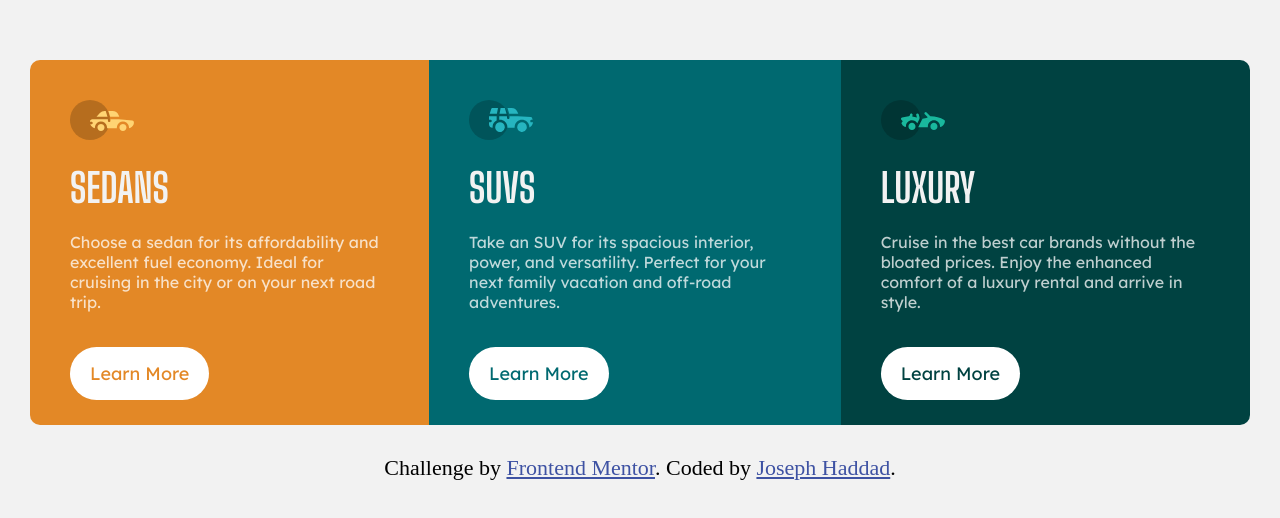
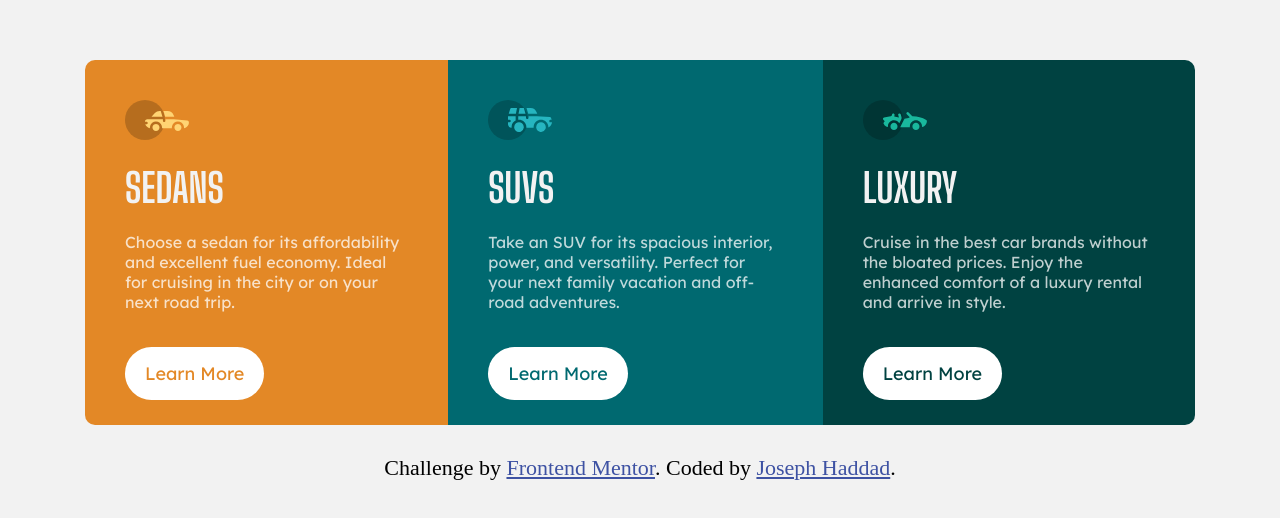
Before and after one commit to joehaddad1000/3-column-preview-card-component, a plain HTML site: page index.html in a window 1280 px wide. Shown: the part 130-648 px from the top of the page. Drawn offline with Linux system fonts and the light colour scheme.

Commit message:
fixed the max width and added articles

```diff
--- a/containers.css
+++ b/containers.css
@@ -1,5 +1,5 @@
 .container {
-  max-width: 100%;
+  max-width: 1110px;
   margin: 40px;
   display: flexbox;
   flex-direction: column;
--- a/index.html
+++ b/index.html
@@ -20,7 +20,7 @@
 
   <main>
     <div class="container">
-      <div class="sedans">
+      <article class="sedans">
         <img src="/images/icon-sedans.svg" alt="sedans">
         <h1>SEDANS</h1>
         <p> Choose a sedan for its affordability and excellent fuel economy. Ideal for cruising in the city or on your next road trip.
@@ -28,8 +28,8 @@
         <a class="link" href="#">
           Learn More
         </a>
-      </div>
-      <div class="suvs">
+      </article>
+      <article class="suvs">
         <img src="/images/icon-suvs.svg" alt="suvs">
         <h1>SUVS</h1>
         <p> Take an SUV for its spacious interior, power, and versatility. Perfect for your next family vacation and off-road adventures.
@@ -37,8 +37,8 @@
         <a class="link" href="#">
           Learn More
         </a>
-      </div>
-      <div class="luxury">
+      </article>
+      <article class="luxury">
         <img src="/images/icon-luxury.svg" alt="luxury">
         <h1>LUXURY</h1>
         <p> Cruise in the best car brands without the bloated prices. Enjoy the enhanced comfort of a luxury rental and arrive in style.
@@ -46,7 +46,7 @@
         <a class="link" href="#">
           Learn More
         </a>
-      </div>
+      </article>
     </div>
   <footer >
     <div class="attribution">
```
